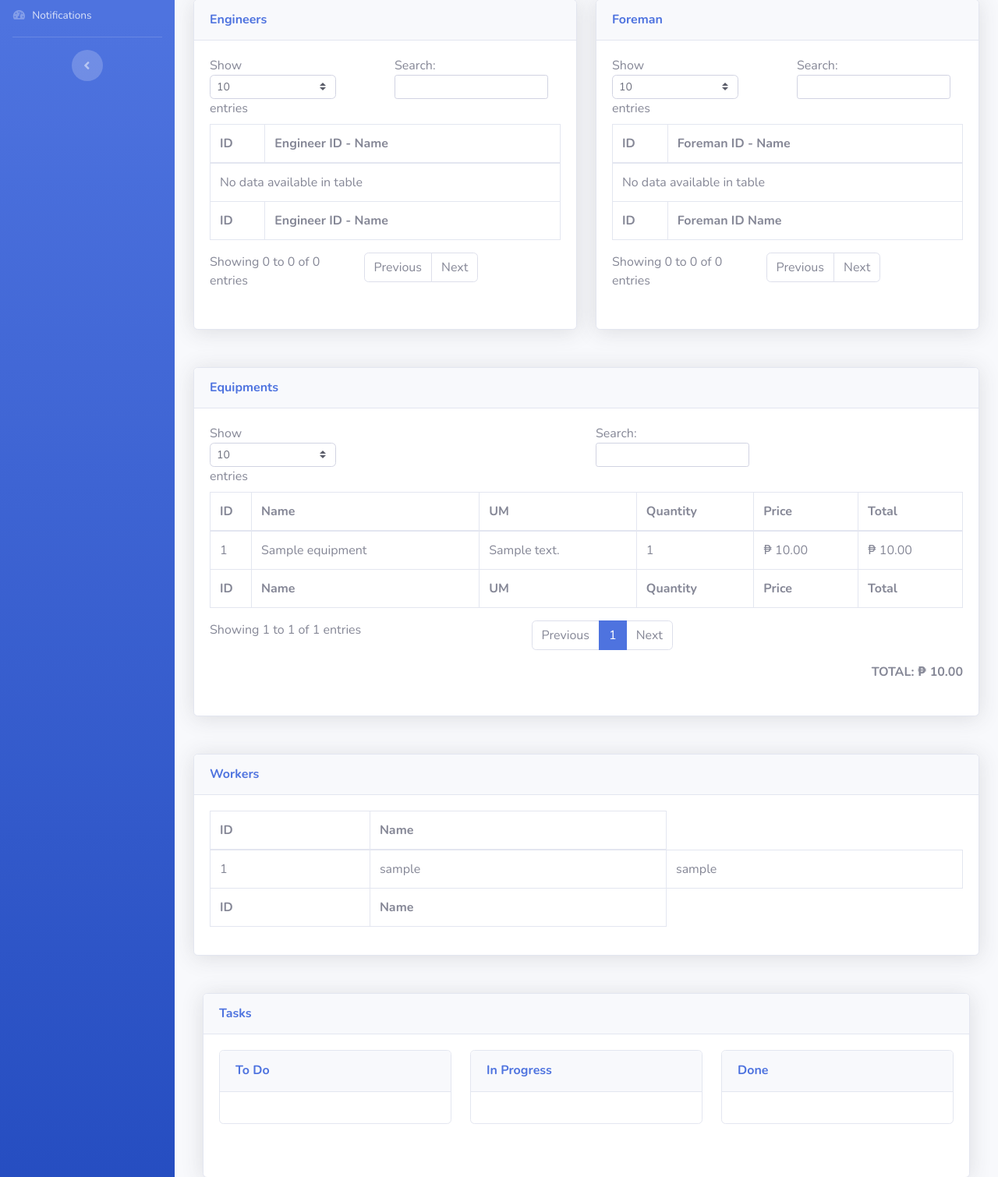
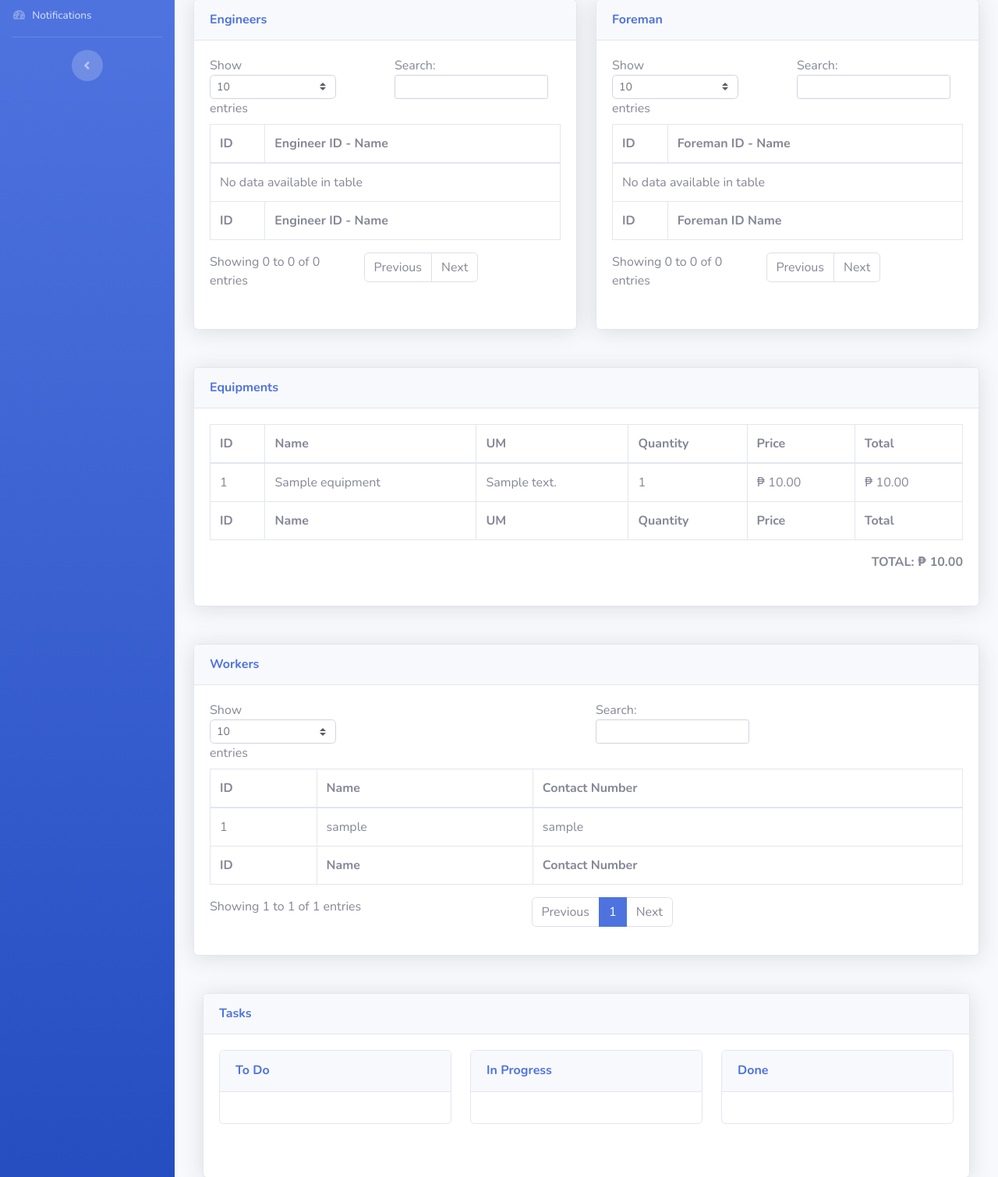
Before and after one commit to knnthcrtl1/thesis-pj-monitor, a PHP site: page /edit_project.php?id=1 in a window 1280 px wide. Shown: the part 153-1663 px from the top of the page at 78% size. Run offline with PHP 8.4, Linux system fonts and the light colour scheme; the visitor is signed in with stand-in values (Sample User, id 1); tables that the repository leaves empty or names only in its code hold one stand-in row (values such as "Sample post"); data that the repository does not hold is empty; some libraries are stand-ins or nearby versions.

Commit message:
fix client

```diff
--- a/edit_project.php
+++ b/edit_project.php
@@ -207,6 +207,7 @@ include('./connection.php');
           <tr>
             <th>ID</th>
             <th>Name</th>
+            <th>Contact Number</th>
           </tr>
           </thead>
           <tbody>
@@ -215,6 +216,7 @@ include('./connection.php');
           <tr>
             <th>ID</th>
             <th>Name</th>
+            <th>Contact Number</th>
           </tr>
         </tfoot>
 
--- a/js/script-edit-project.js
+++ b/js/script-edit-project.js
@@ -64,7 +64,7 @@ const fetchEquipmentTable = () => {
 
             $('#totalEquipmentPrice').html(formatToCurrency(totalValueInColumn))
 
-            $('#equipmentDataTable').DataTable( );
+            // $('#equipmentDataTable').DataTable( );
 
             // console.log('aw');
         }
```
